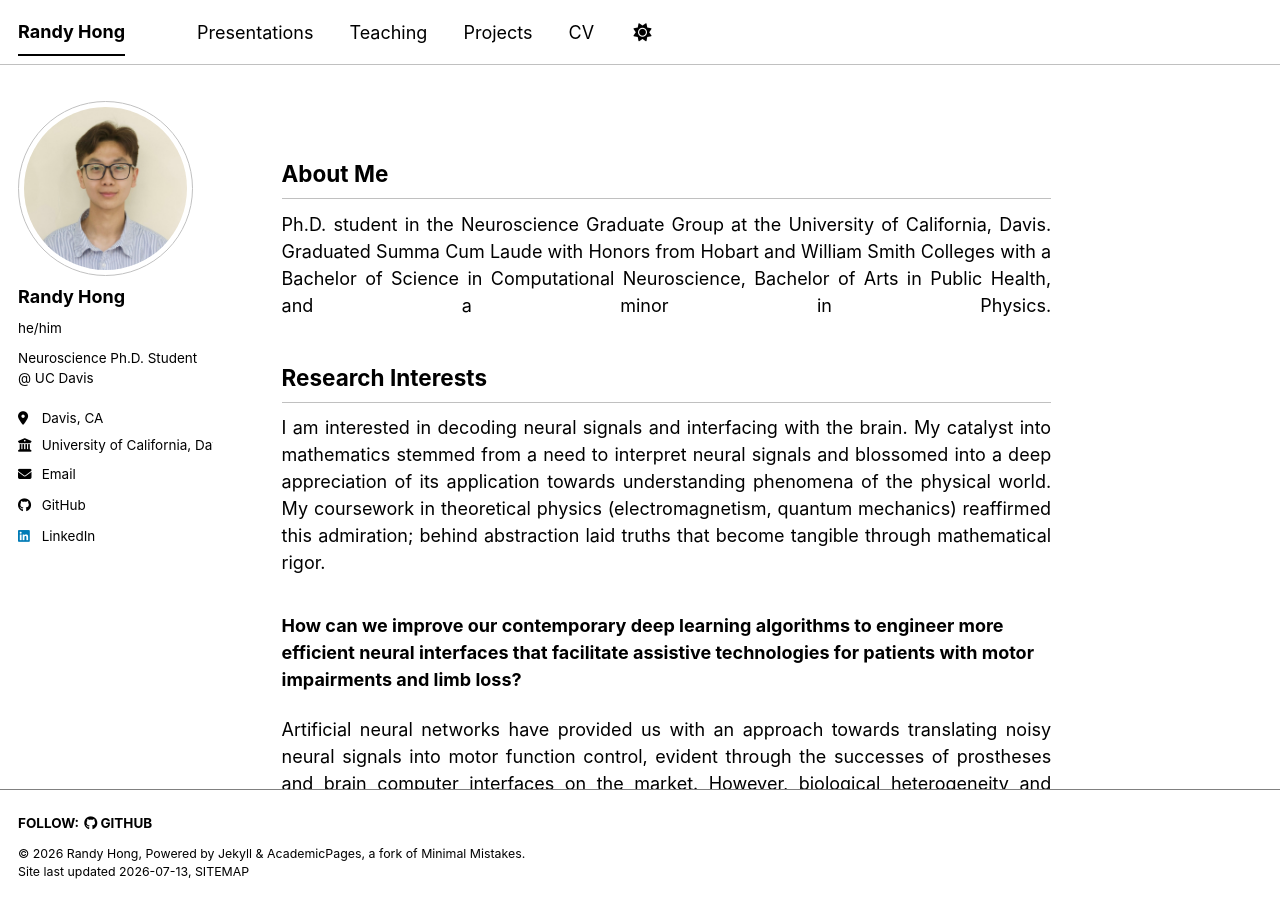
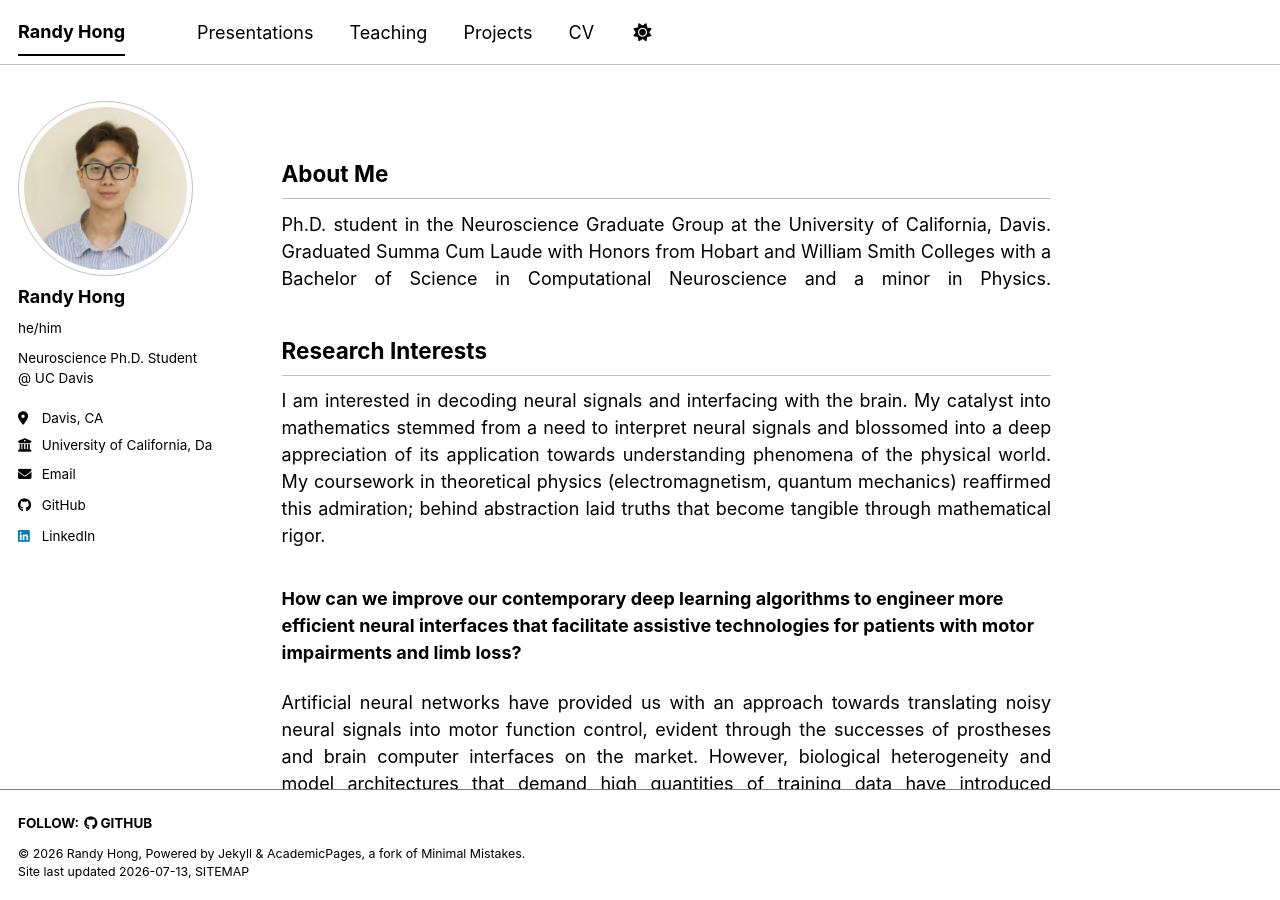
Before and after one commit to randyhongg/randyhongg.github.io, a Jekyll site: the page built from _pages/about.md, in a window 1280 px wide and 900 px high. Built offline with Jekyll 4.4.1, drawn with Linux system fonts in a browser that asks for light colours; a style sheet for code colours, icons or effects is not loaded.

Commit message:
Update about.md

```diff
--- a/_pages/about.md
+++ b/_pages/about.md
@@ -11,7 +11,7 @@
 
 <div style="text-align: justify; text-align-last: justify; margin-bottom: 2rem;">
 
-Ph.D. student in the Neuroscience Graduate Group at the University of California, Davis. Graduated Summa Cum Laude with Honors from Hobart and William Smith Colleges with a Bachelor of Science in Computational Neuroscience, Bachelor of Arts in Public Health, and a minor in Physics.
+Ph.D. student in the Neuroscience Graduate Group at the University of California, Davis. Graduated Summa Cum Laude with Honors from Hobart and William Smith Colleges with a Bachelor of Science in Computational Neuroscience and a minor in Physics.
 
 </div>
 
```
